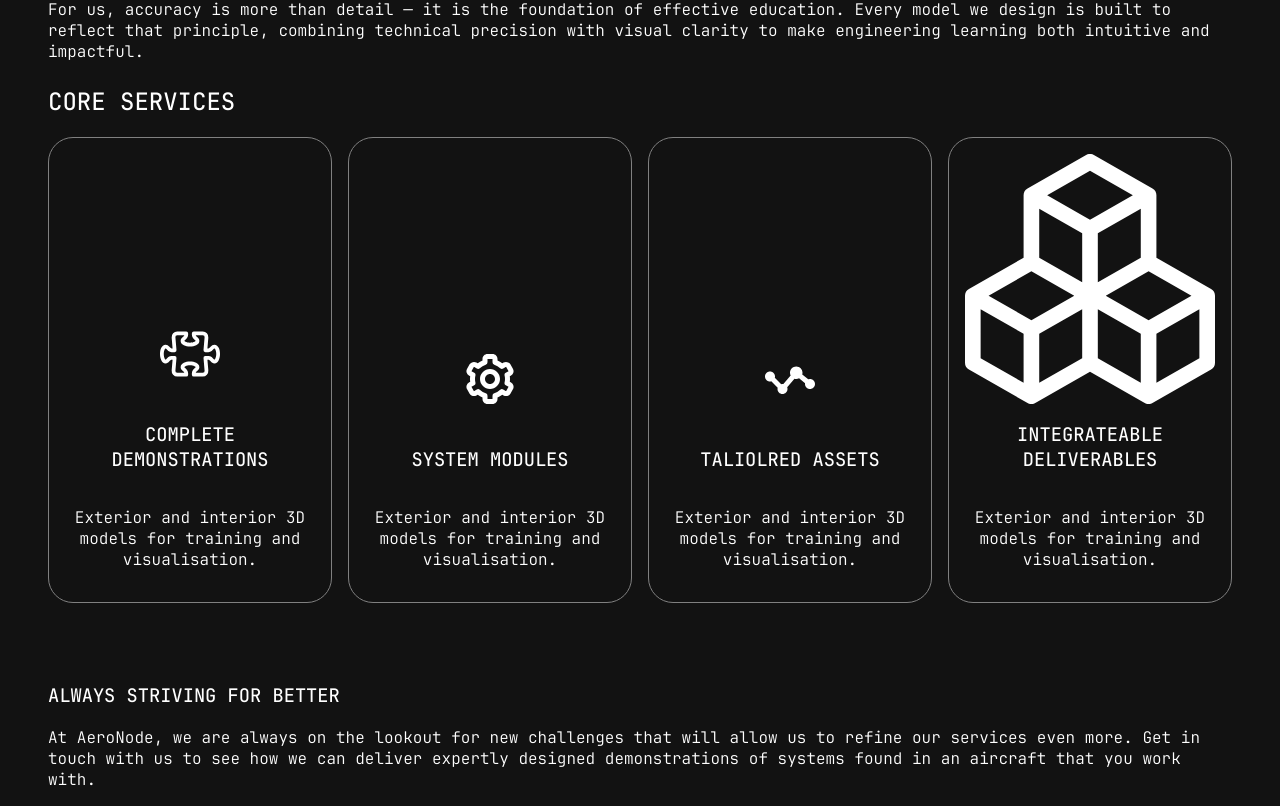
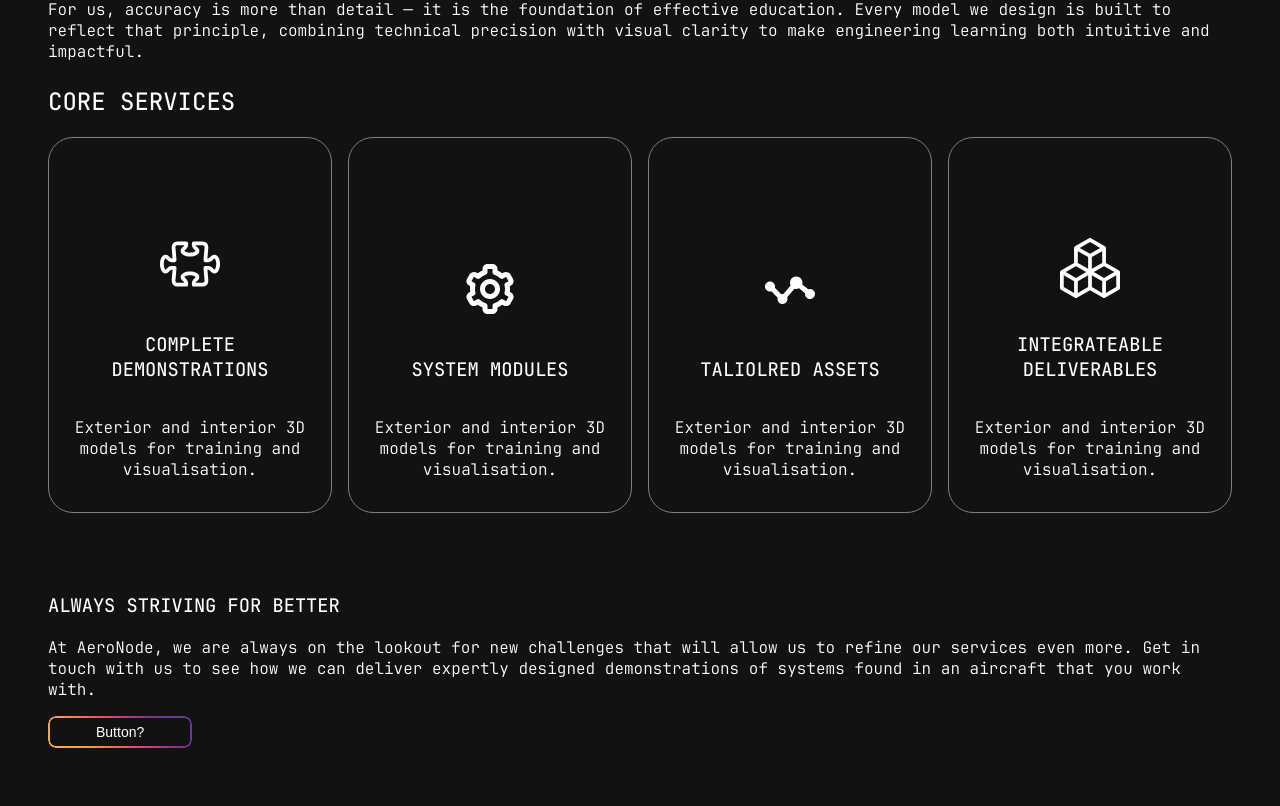
Before and after one commit to calAshy/Orion, a React (Create React App) app: page / in a window 1280 px wide. Shown: the part 1054-1860 px from the top of the page. After the commit the page ends 1802 px from the top, so only its background shows below. Built offline with nearby package versions, Linux system fonts and the light colour scheme.

Commit message:
Fixed Icon sizing problem and created button component.

```diff
--- a/src/App.js
+++ b/src/App.js
@@ -8,7 +8,6 @@ import About from "./pages/About";
 import Projects from "./pages/Projects";
 
 import { BrowserRouter as Router, Routes, Route, Link } from 'react-router-dom';
-
 
 function App() {
   return (
@@ -21,8 +20,6 @@ function App() {
         <Route path='/contact' element={<Contact />} />
       </Routes>
     </Router>
-
-
   );
 }
 
--- a/src/Icons/BoxesIcon.js
+++ b/src/Icons/BoxesIcon.js
@@ -6,7 +6,6 @@ function BoxesIcon({className}){
         width="100%"
         height="100%"
         fill="#ffffff"
-        class="bi bi-boxes"
         viewBox="0 0 16 16">
 
         <path d="M7.752.066a.5.5 0 0 1 .496 0l3.75 2.143a.5.5 0 0 1 .252.434v3.995l3.498 2A.5.5 0 0 1 16 9.07v4.286a.5.5 0 0 1-.252.434l-3.75 2.143a.5.5 0 0 1-.496 0l-3.502-2-3.502 2.001a.5.5 0 0 1-.496 0l-3.75-2.143A.5.5 0 0 1 0 13.357V9.071a.5.5 0 0 1 .252-.434L3.75 6.638V2.643a.5.5 0 0 1 .252-.434zM4.25 7.504 1.508 9.071l2.742 1.567 2.742-1.567zM7.5 9.933l-2.75 1.571v3.134l2.75-1.571zm1 3.134 2.75 1.571v-3.134L8.5 9.933zm.508-3.996 2.742 1.567 2.742-1.567-2.742-1.567zm2.242-2.433V3.504L8.5 5.076V8.21zM7.5 8.21V5.076L4.75 3.504v3.134zM5.258 2.643 8 4.21l2.742-1.567L8 1.076zM15 9.933l-2.75 1.571v3.134L15 13.067zM3.75 14.638v-3.134L1 9.933v3.134z"/></svg>
--- a/src/components/PrimaryButton.css
+++ b/src/components/PrimaryButton.css
@@ -1,3 +1,42 @@
 .ButtonDesign{
+    position: relative;
     background-color: #121212;
+    color: white;
+    border: none;
+    border-radius: 8px;
+    padding: 8px 48px;
+    font-size: 14px;
+    transition: transform 0.5s ease;
+    cursor: pointer;
+    overflow: hidden;
+    z-index: 0;
 }
+
+.ButtonDesign::before {
+    content: "";
+    position: absolute;
+    inset: 0;
+    border-radius: 8px;
+    padding: 2px; /*Thickness of gradient border!*/
+    background: linear-gradient(45deg, #F6B93C, #F89940, #EB4872, #843191, #544297);
+    -webkit-mask:
+        linear-gradient(#fff 0 0)content-box,
+        linear-gradient(#fff 0 0);
+    -webkit-mask-composite: xor;
+        mask-composite: exclude;
+    z-index: -1;
+    transition: all 1.5s ease;
+}
+
+.ButtonDesign::after{
+    content: "";
+    position: absolute;
+    inset: 2px;
+    border-radius: 6px;
+    background: #121212;
+    z-index: -1;
+}
+
+.ButtonDesign:hover::before {
+    background: linear-gradient(-45deg, #F6B93C, #F89940, #EB4872, #843191, #544297);
+}
--- /dev/null
+++ b/src/components/PrimaryButton.js
@@ -0,0 +1,11 @@
+import './PrimaryButton.css';
+
+function PrimaryButton({ ButtonText, onClick }) {
+    return(
+        <button className="ButtonDesign" onClick={onClick}>
+            {ButtonText}
+        </button>
+    );
+}
+
+export default PrimaryButton;
--- a/src/pages/Home.js
+++ b/src/pages/Home.js
@@ -4,7 +4,7 @@ import BoxesIcon from "../Icons/BoxesIcon";
 import GearIcon from "../Icons/GearIcon";
 import GraphIcon from "../Icons/GraphIcon";
 import PuzzleIcon from "../Icons/PuzzleIcon";
-import PrimaryButton from "../components/PrimaryButton";
+import PrimaryButton from "../components/PrimaryButton.js";
 
 
 function Home() {
@@ -64,7 +64,7 @@ const handleClick = () => {
             <h3>ALWAYS STRIVING FOR BETTER</h3>
             <p>At AeroNode, we are always on the lookout for new challenges that will allow us to refine our services even more. Get in touch with us to see how we can deliver expertly designed demonstrations of systems found in an aircraft that you work with.
             </p>
-
+            <PrimaryButton ButtonText="Button?" onClick={handleClick}/>
         </div>
     </div>
   );
```
